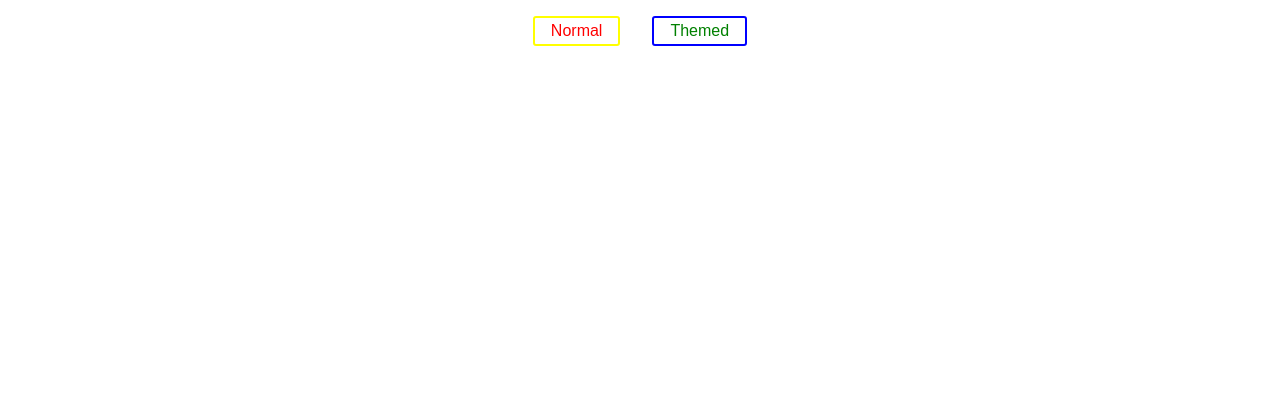
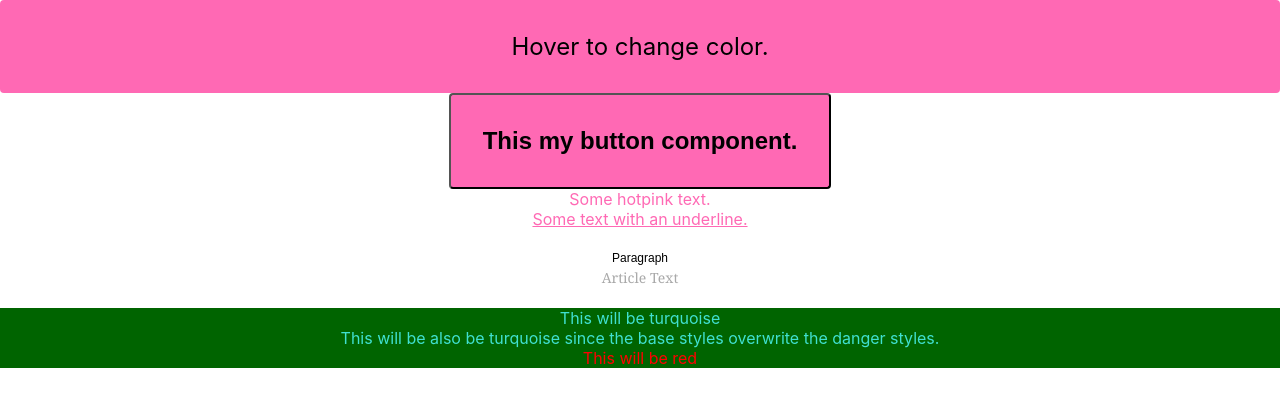
Before and after one commit to msko89/react-librarys, a React (Create React App) app: page / in a window 1280 px wide. Shown: the top 406 px of the page. Built offline with nearby package versions, Linux system fonts and the light colour scheme.

Commit message:
Emotion Basic

```diff
--- a/package.json
+++ b/package.json
@@ -3,6 +3,8 @@
   "version": "0.1.0",
   "private": true,
   "dependencies": {
+    "@emotion/react": "^11.7.1",
+    "@emotion/styled": "^11.6.0",
     "@testing-library/jest-dom": "^5.16.1",
     "@testing-library/react": "^12.1.2",
     "@testing-library/user-event": "^13.5.0",
--- a/src/App.js
+++ b/src/App.js
@@ -1,12 +1,14 @@
 import './App.css';
 import StyledComponent from './Style/StyledComponent/components/StyledComponent';
 import StyledComponentAdvanced from './Style/StyledComponent/components/StyledComponentAdvanced';
+import EmotionComponent from './Style/Emotion/components/EmotionComponent';
 
 function App() {
   return (
     <div className='App'>
       {/* <StyledComponent /> */}
-      <StyledComponentAdvanced />
+      {/* <StyledComponentAdvanced /> */}
+      <EmotionComponent />
     </div>
   );
 }
--- /dev/null
+++ b/src/Style/Emotion/components/EmotionComponent.jsx
@@ -0,0 +1,107 @@
+/** @jsxImportSource @emotion/react */
+import { css } from '@emotion/react';
+import styled from '@emotion/styled';
+
+const color = 'white';
+
+const Button = styled.button`
+  padding: 32px;
+  background-color: hotpink;
+  font-size: 24px;
+  border-radius: 4px;
+  color: black;
+  font-weight: bold;
+  &:hover {
+    color: white;
+  }
+`;
+
+const style = css`
+  color: hotpink;
+`;
+
+const SomeComponent = ({ children }) => (
+  <div css={style}>
+    Some hotpink text.
+    {children}
+  </div>
+);
+
+const anotherStyle = css({
+  textDecoration: 'underline',
+});
+
+const AnotherComponent = () => (
+  <div css={anotherStyle}>Some text with an underline.</div>
+);
+
+const P = (props) => (
+  <p
+    css={{
+      margin: 0,
+      fontSize: 12,
+      lineHeight: '1.5',
+      fontFamily: 'Sans-Serif',
+      color: 'black',
+    }}
+    {...props} // <- props contains the `className` prop
+  />
+);
+
+const ArticleText = (props) => (
+  <P
+    css={{
+      fontSize: 14,
+      fontFamily: 'Georgia, serif',
+      color: 'darkgray',
+    }}
+    {...props} // <- props contains the `className` prop
+  />
+);
+
+const danger = css`
+  color: red;
+`;
+
+const base = css`
+  background-color: darkgreen;
+  color: turquoise;
+`;
+
+function EmotionComponent() {
+  return (
+    <>
+      <div
+        css={css`
+          padding: 32px;
+          background-color: hotpink;
+          font-size: 24px;
+          border-radius: 4px;
+          &:hover {
+            color: ${color};
+          }
+        `}
+      >
+        Hover to change color.
+      </div>
+      <Button>This my button component.</Button>
+      <SomeComponent>
+        <AnotherComponent />
+      </SomeComponent>
+      <br />
+      <P>Paragraph</P>
+      <ArticleText>Article Text</ArticleText>
+      <br />
+      <div>
+        <div css={base}>This will be turquoise</div>
+        <div css={[danger, base]}>
+          This will be also be turquoise since the base styles overwrite the
+          danger styles.
+        </div>
+        <div css={[base, danger]}>This will be red</div>
+      </div>
+    </>
+  );
+}
+
+export default EmotionComponent;
```
Also changed, not shown: 2 other files (tests, documents, lock files or other folders).
